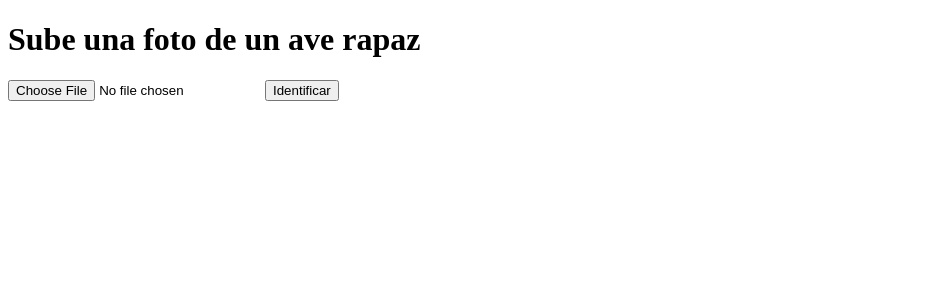
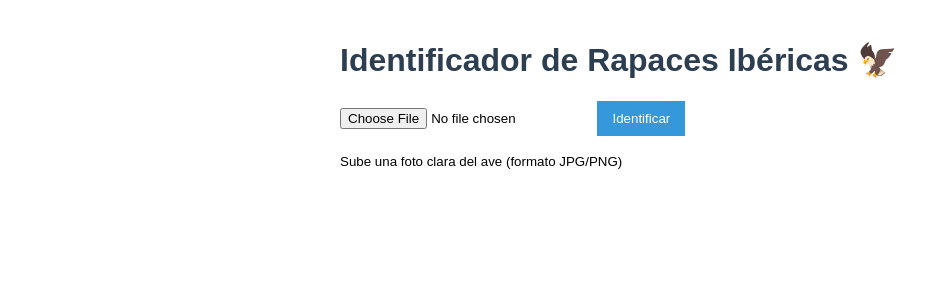
Before and after one commit to abelnc/rapaces-ia, a Flask app: page / in a window 1280 px wide. Shown: the top 300 px of the page, without its empty margins (0-949 px from the left). Run offline with Flask 2, Linux system fonts and the light colour scheme.

Commit message:
Update index.html

```diff
--- a/templates/index.html
+++ b/templates/index.html
@@ -1,13 +1,34 @@
 <!DOCTYPE html>
-<html>
+<html lang="es">
 <head>
+    <meta charset="UTF-8">
+    <meta name="viewport" content="width=device-width, initial-scale=1.0">
     <title>Identificador de Rapaces</title>
+    <style>
+        body { font-family: Arial, sans-serif; max-width: 600px; margin: 0 auto; padding: 20px; }
+        h1 { color: #2c3e50; }
+        .alert { padding: 10px; margin: 10px 0; border-radius: 4px; }
+        .error { background-color: #f8d7da; color: #721c24; }
+        form { margin-top: 20px; }
+        button { background-color: #3498db; color: white; border: none; padding: 10px 15px; cursor: pointer; }
+    </style>
 </head>
 <body>
-    <h1>Sube una foto de un ave rapaz</h1>
+    <h1>Identificador de Rapaces Ibéricas 🦅</h1>
+
+    {% with messages = get_flashed_messages(with_categories=true) %}
+        {% if messages %}
+            {% for category, message in messages %}
+                <div class="alert {{ category }}">{{ message }}</div>
+            {% endfor %}
+        {% endif %}
+    {% endwith %}
+
     <form method="post" enctype="multipart/form-data">
         <input type="file" name="file" accept="image/*" required>
         <button type="submit">Identificar</button>
     </form>
+
+    <p><small>Sube una foto clara del ave (formato JPG/PNG)</small></p>
 </body>
 </html>
```
